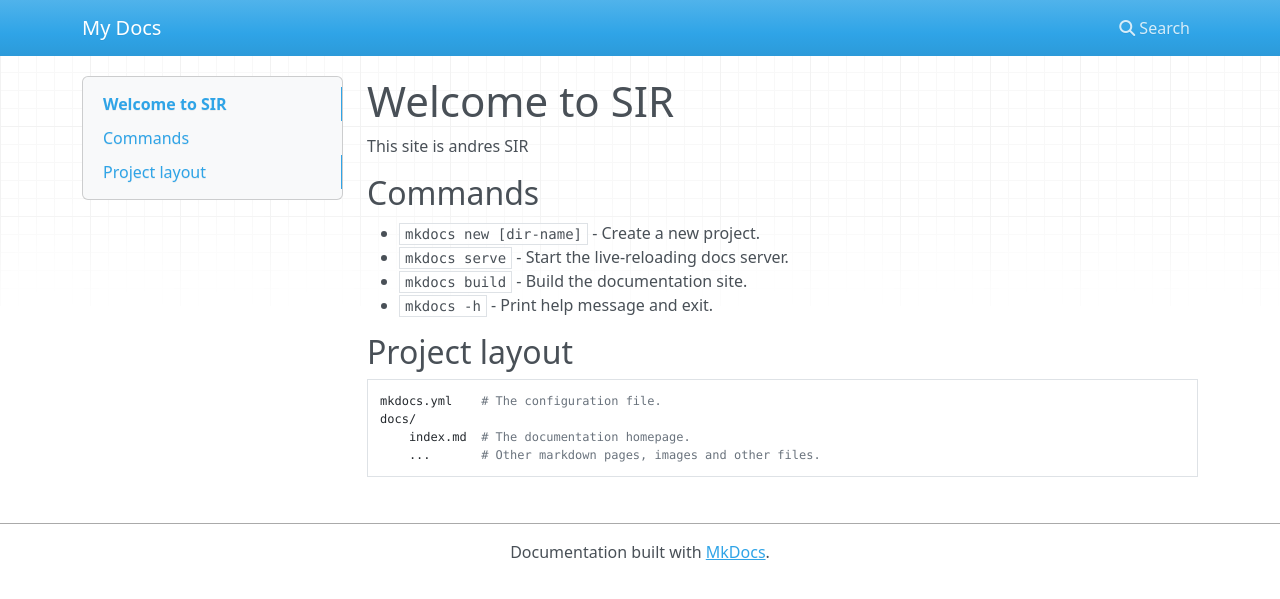
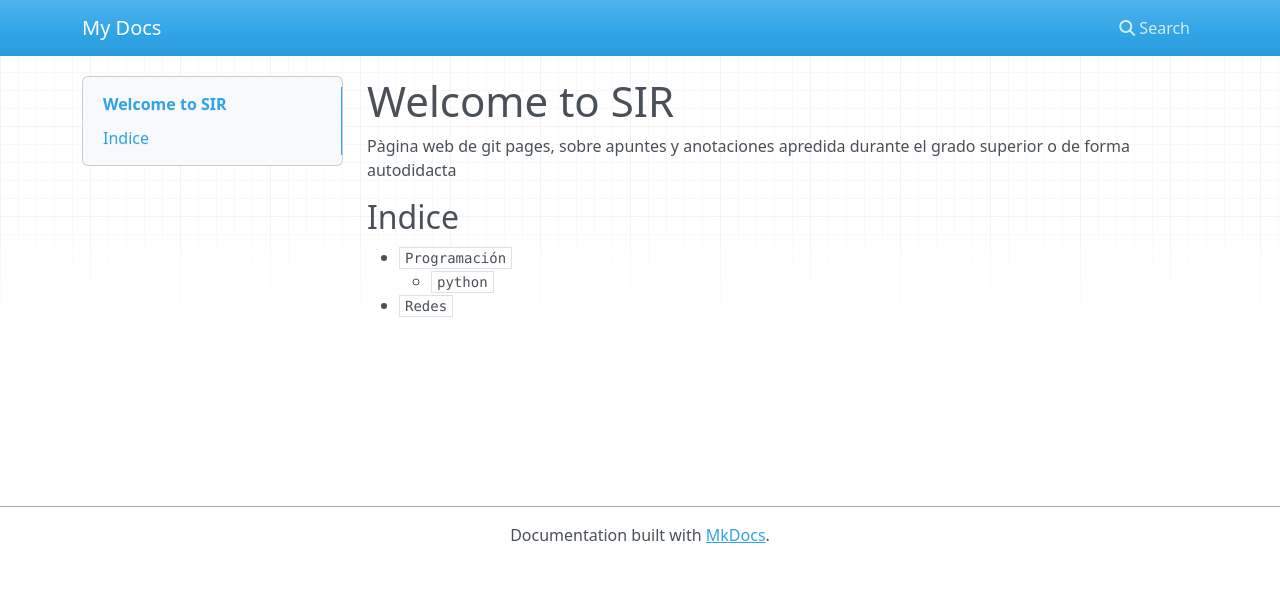
Before and after one commit to andresruizmarin16/SIR, an MkDocs documentation site: the page built from docs/index.md, in a window 1280 px wide. Shown: the top 599 px of the page. Built offline with MkDocs 1.6.1, drawn with Linux system fonts in a browser that asks for light colours; nearby versions of some CDN libraries.

Commit message:
Edición de algo grande

```diff
--- a/docs/index.md
+++ b/docs/index.md
@@ -1,17 +1,9 @@
 # Welcome to SIR
 
-This site is andres SIR
+Pàgina web de git pages, sobre apuntes y anotaciones apredida durante el grado superior o de forma autodidacta
 
-## Commands
+## Indice
 
-* `mkdocs new [dir-name]` - Create a new project.
-* `mkdocs serve` - Start the live-reloading docs server.
-* `mkdocs build` - Build the documentation site.
-* `mkdocs -h` - Print help message and exit.
-
-## Project layout
-
-    mkdocs.yml    # The configuration file.
-    docs/
-        index.md  # The documentation homepage.
-        ...       # Other markdown pages, images and other files.
+- `Programación`
+	- `python`
+- `Redes`
```
Also changed, not shown: 5 other files.
